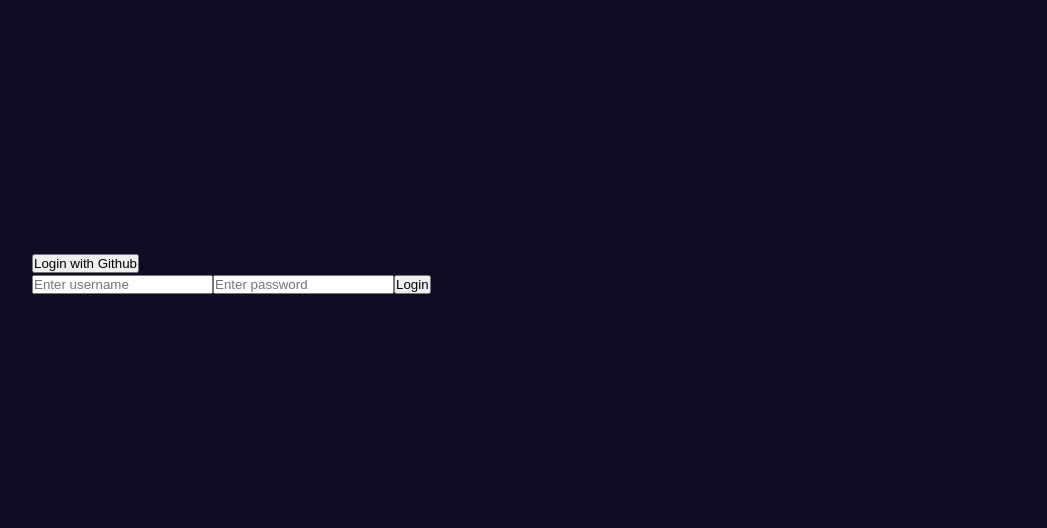
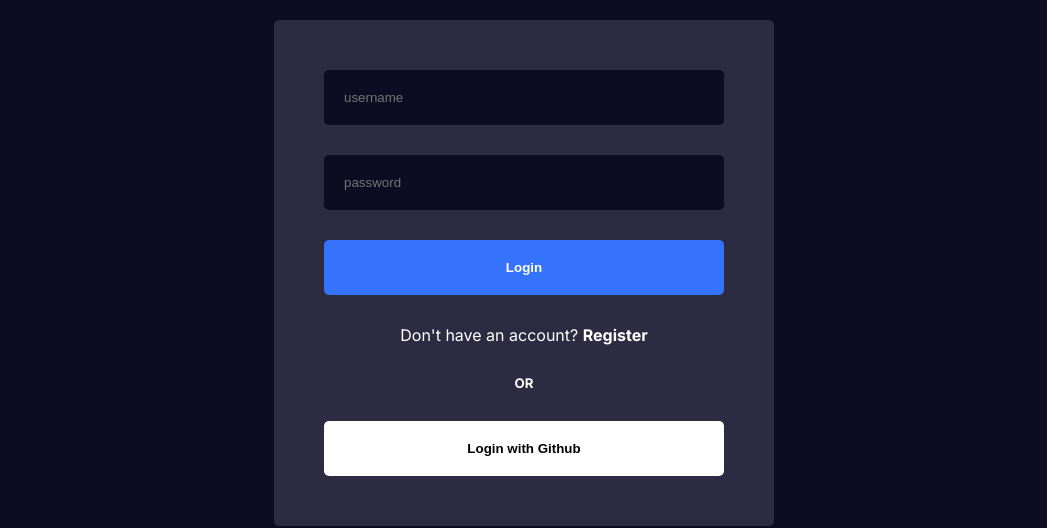
Before and after one commit to shishirchhetri/blog-app, a Next.js app: page /login in a window 1280 px wide. Shown: the part 127-655 px from the top of the page, without its empty margins (116-1163 px from the left). Built offline with nearby package versions, Linux system fonts and the light colour scheme; no server answers.

Commit message:
created credentials login for user

```diff
--- /dev/null
+++ b/src/app/(auth)/login/login.module.css
@@ -0,0 +1,27 @@
+.container {
+  display: flex;
+  align-items: center;
+  justify-content: center;
+}
+
+.wrapper {
+  width: 500px;
+  background-color: var(--bgSoft);
+  padding: 50px;
+  display: flex;
+  flex-direction: column;
+  text-align: center;
+  gap: 30px;
+  border-radius: 5px;
+}
+
+.github {
+  width: 100%;
+  padding: 20px;
+  cursor: pointer;
+  background-color: #fff;
+  color: #000;
+  font-weight: bold;
+  border: none;
+  border-radius: 5px;
+}
--- a/src/app/(auth)/login/page.jsx
+++ b/src/app/(auth)/login/page.jsx
@@ -1,20 +1,17 @@
-import { handleGithubLogin, login } from '@/lib/action';
-import { auth } from '@/lib/auth';
+import { handleGithubLogin } from '@/lib/action';
+import styles from './login.module.css';
+import LoginForm from '@/components/loginform/LoginForm';
 
-const LoginPage = async () => {
-  const session = await auth();
-  console.log(session);
-
+const LoginPage = () => {
   return (
-    <div>
-      <form action={handleGithubLogin}>
-        <button>Login with Github</button>
-      </form>
-      <form action={login}>
-        <input type='text' placeholder='Enter username' name='username' />
-        <input type='password' placeholder='Enter password' name='password' />
-        <button>Login</button>
-      </form>
+    <div className={styles.container}>
+      <div className={styles.wrapper}>
+        <LoginForm />
+        <h5>OR</h5>
+        <form action={handleGithubLogin}>
+          <button className={styles.github}>Login with Github</button>
+        </form>
+      </div>
     </div>
   );
 };
```
